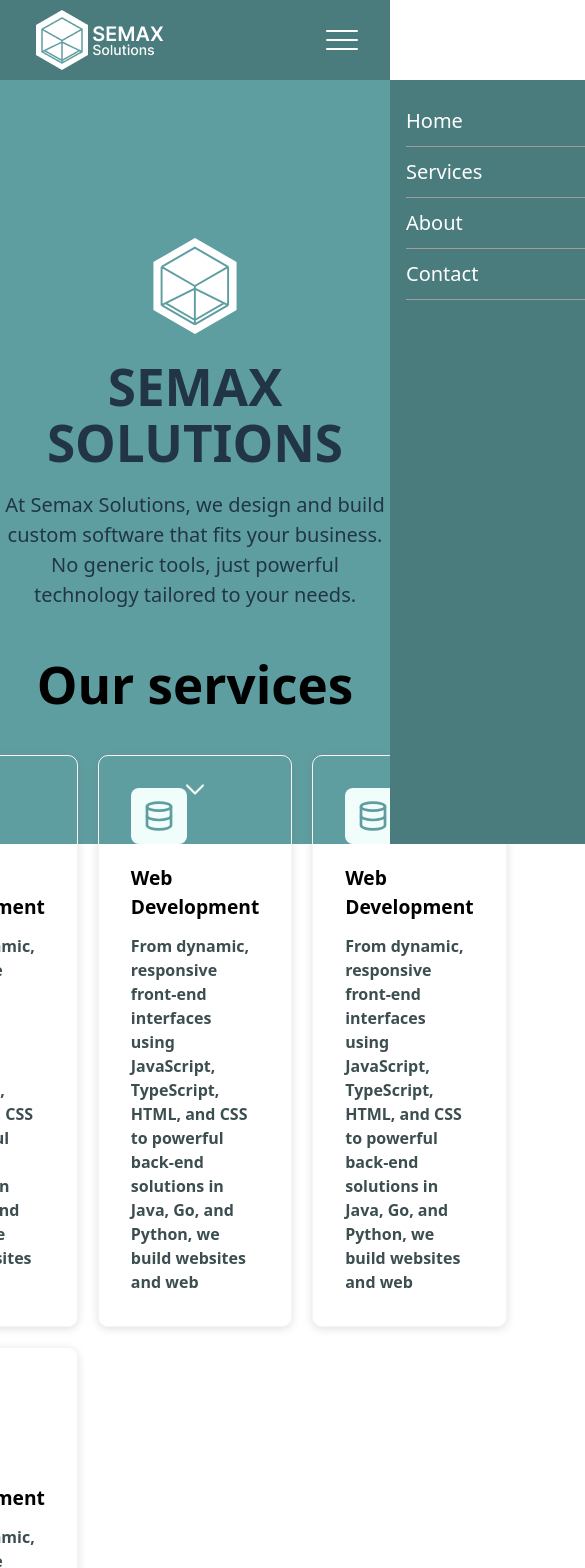
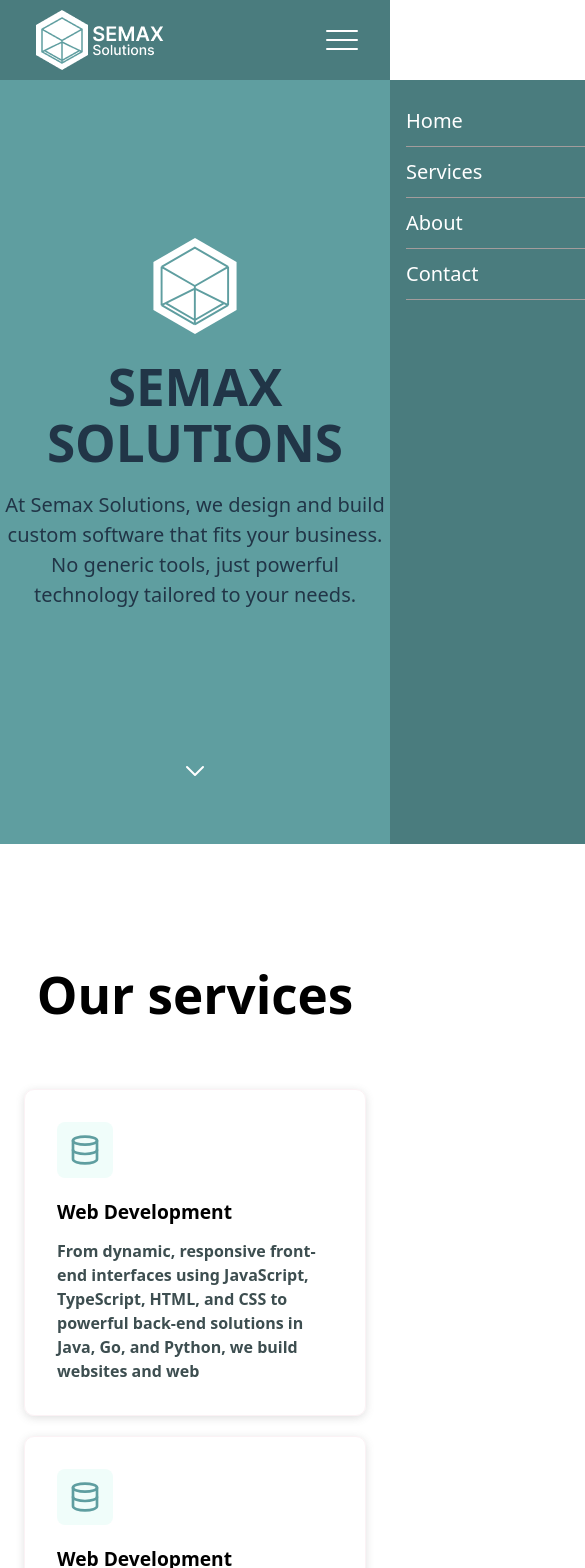
Before and after one commit to Semax-solutions/business-website, a React (Vite) app in the folder SemaxWeb/: page / in a window 390 px wide. Shown: the top 1568 px of the page, 585 px wide, since content can reach past the window. Built offline with nearby package versions, Linux system fonts and the light colour scheme.

Commit message:
Updated phone style.

```diff
--- a/SemaxWeb/src/index.css
+++ b/SemaxWeb/src/index.css
@@ -17,8 +17,6 @@
   --primary-color-main: #5F9EA0;
   --primary-color-header: #4A7C7E;
   --primary-color-background: #8BBCBE;
-
-  --primary-color-main-rgb: 95, 158, 160;
 
   --secondary-color-highligts: #E8956B;
   --secondary-color-background: #F5F1E8;
--- a/SemaxWeb/src/view/page/HomePage.tsx
+++ b/SemaxWeb/src/view/page/HomePage.tsx
@@ -7,8 +7,8 @@
 
     return (
         <main>
-            <section className={`${classes.contentRow} ${classes.primaryBackground}`}>
-                <div className={classes.container}>
+            <section className={`${classes.primaryBackground}`}>
+                <div className={`${classes.container} ${classes.home}`}>
                     <div className={classes.innerContainer}>
                         <img className={classes.logo} src="/Semax_Logo.svg" alt="Semax Logo" width={200} />
                         <h1>SEMAX SOLUTIONS</h1>
--- a/SemaxWeb/src/view/page/css/HomePage.module.css
+++ b/SemaxWeb/src/view/page/css/HomePage.module.css
@@ -42,7 +42,7 @@
 }
 
 .contentRow {
-  min-height: 100vh;
+  padding: 80px 0;
 }
 
 .primaryBackground {
@@ -54,12 +54,15 @@
 }
 
 .container {
-  flex: 1;
-  height: 100vh;
   display: flex;
   flex-direction: column;
   justify-content: center;
   align-items: center;
+}
+
+.home {
+  height: 100vh;
+  position: relative;
 }
 
 .innerContainer {
@@ -102,9 +105,6 @@
 
 .cardContainer {
   display: grid;
-  grid-template-columns: 1fr 1fr 1fr;
-  gap: 20px;
-  padding: 0 156px;
 }
 
 @keyframes arrow {
@@ -125,6 +125,12 @@
 /* Desktop (default styles) */
 @media (min-width: 1025px) {
 
+  .cardContainer {
+    grid-template-columns: 1fr 1fr 1fr;
+    gap: 20px;
+    padding: 0 156px;
+  }
+
 }
 
 /* Tablet */
@@ -134,5 +140,16 @@
 
 /* Mobile */
 @media (max-width: 768px) {
+  .home {
+    height: 100vh;
+  }
+  .cardContainer {
+    grid-template-columns: 1fr;
+    gap: 20px;
+    padding: 24px
+  }
 
+  .arrowDownContainer {
+    bottom: 60px;
+  }
 }
```
